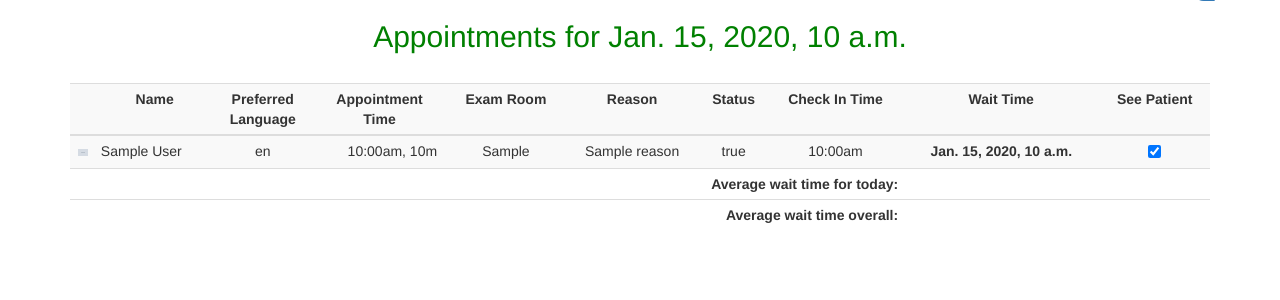
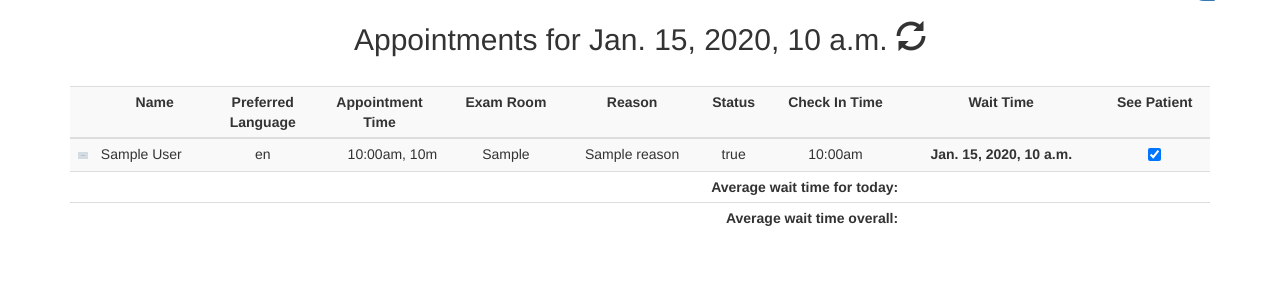
Before and after one commit to FirefighterBlu3/drchrono, a Django app: template drchrono/templates/drchrono/appointments.html in a window 1280 px wide. Shown: the part 30-330 px from the top of the page. Run offline with Django 3.2, Linux system fonts and the light colour scheme; the template is opened without the code that fills it: most values are stand-ins (such as "Sample title", 1, 10 or a date in 2020); grey boxes marked "Sample" are stand-in pictures; some libraries are stand-ins or nearby versions.

Commit message:
pop a refresh button on appointments for manual cache reload

```diff
--- a/drchrono/static/js/appointments.js
+++ b/drchrono/static/js/appointments.js
@@ -2,9 +2,10 @@
 
 $(document).ready(function() {
 
-    $('h2')
-        .first()
-        .css({color:'green'});
+    $('.glyphicon-refresh').on('click', function(){
+        // ignore results, just trigger the view
+        $.get('/doctor/appointments/refresh');
+    });
 
     /*
      * take an integer number and return a H:M:S type notation
--- a/drchrono/templates/drchrono/appointments.html
+++ b/drchrono/templates/drchrono/appointments.html
@@ -5,7 +5,7 @@
 {% timezone 'US/Eastern' %}
 {% localtime on %}
 
-<h2><center>Appointments for {{ today }}</center></h2>
+<h2><center>Appointments for {{ today }} <span class="glyphicon glyphicon-refresh"></span></center></h2>
 <br>
 <table class="table table-condensed table-striped table-appointments">
     <thead">
```
